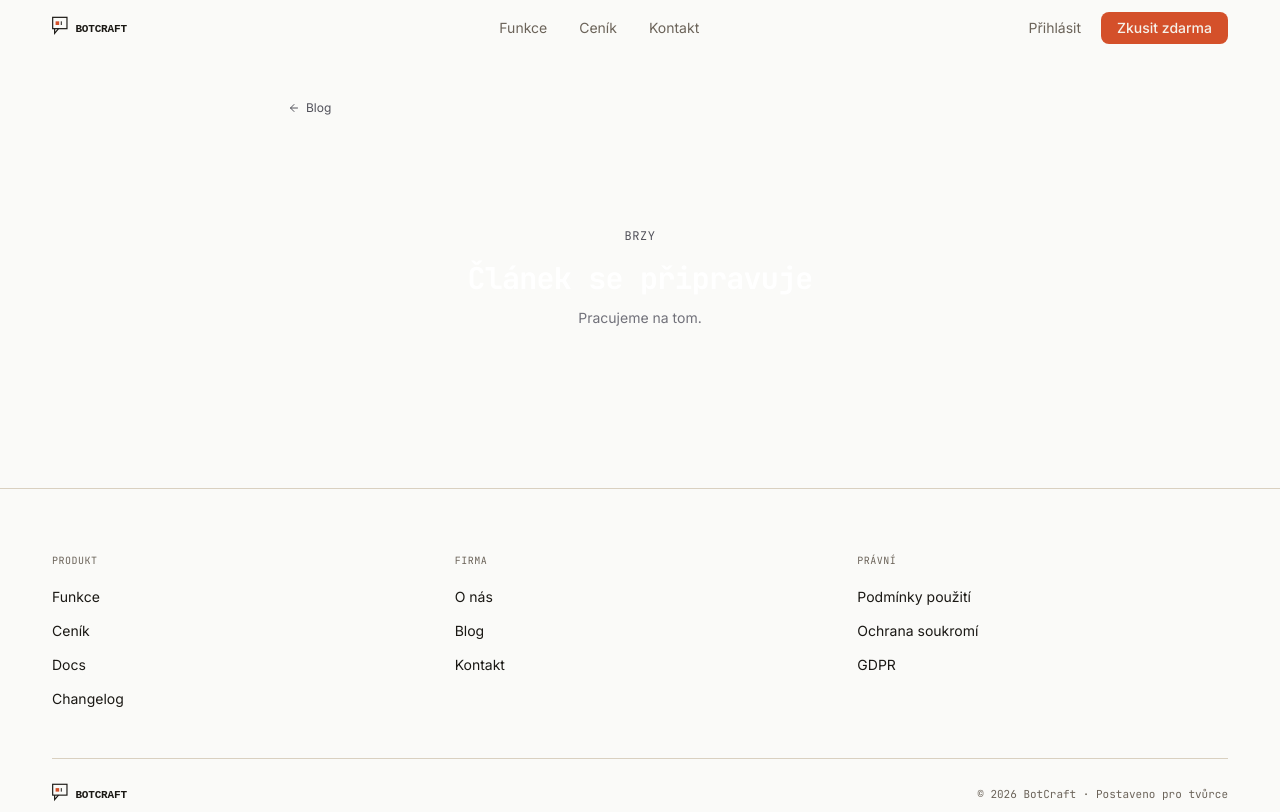
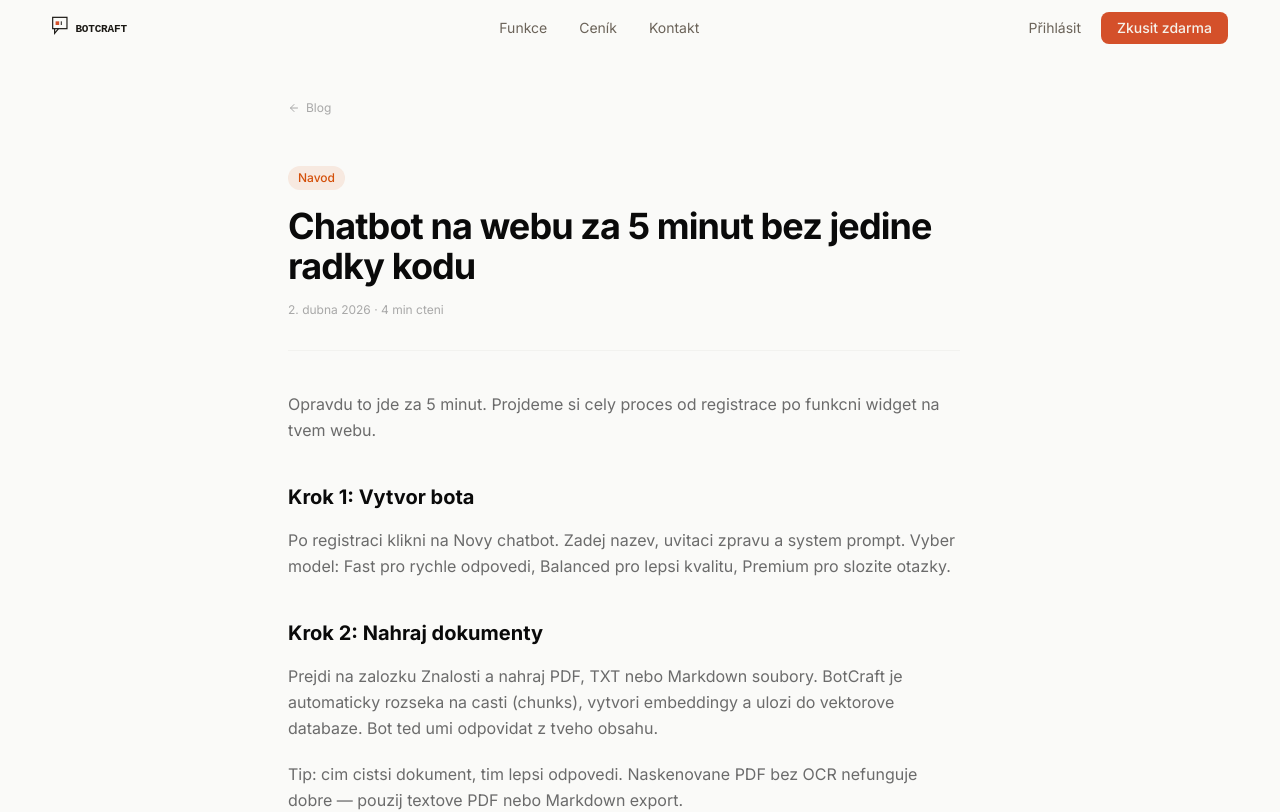
Before and after one commit to bador108/botcraft, a Next.js app: page /blog/chatbot-na-webu-bez-kodu in a window 1280 px wide. Shown: the top 812 px of the page. Built offline with nearby package versions, Linux system fonts and the light colour scheme; no server answers.

Commit message:
feat: blog [slug] — plny obsah 4 clanku, bone/ink tema
System prompt guide, RAG vs fine-tuning, embed tutorial, pricing learnings.
Nahrazuje placeholder "Clanek se pripravuje".

Co-Authored-By: Claude Sonnet 4.6 <noreply@anthropic.com>

```diff
--- a/src/app/(content)/blog/[slug]/page.tsx
+++ b/src/app/(content)/blog/[slug]/page.tsx
@@ -1,29 +1,69 @@
 import type { Metadata } from 'next'
 import Link from 'next/link'
 import { ArrowLeft } from 'lucide-react'
+import { notFound } from 'next/navigation'
 
-export const metadata: Metadata = {
-  title: 'Blog — BotCraft',
+interface Post { title: string; date: string; readTime: string; tag: string; content: string }
+
+const posts: Record<string, Post> = {
+  'jak-napsat-dobry-system-prompt': {
+    title: 'Jak napsat system prompt, ktery chatbota skutecne nauci odpovidat',
+    date: '15. dubna 2026', readTime: '6 min', tag: 'Navod',
+    content: '<p>System prompt je nejdulezitejsi vec, kterou pro sveho chatbota napises. Vetsina lidi to podceni a pak se divi, proc bot odpovida mimo tema.</p><h2>Co system prompt dela</h2><p>System prompt dostane model pred kazdym rozhovorem. Rika mu: kdo jsi, co smis rikat, jak mas mluvit a co delat, kdyz nevis. Cim presnejsi instrukce, tim konzistentnejsi odpovedi.</p><h2>Nejcastejsi chyba: prilis obecny prompt</h2><p><strong>Spatne:</strong></p><pre>Jsi asistent pro nas e-shop.</pre><p><strong>Dobre:</strong></p><pre>Jsi zakaznicka podpora e-shopu MujShop.cz. Odpovidej strucne, vzdy cesky. Pokud otazka nesouvissi s objednavkami nebo produkty, zdvorile odmitni. Nikdy nevymyslej informace — pokud nevis, rekni to.</pre><h2>Struktura dobreho promptu</h2><ol><li><strong>Role:</strong> kdo je bot a pro koho pracuje</li><li><strong>Tema:</strong> co smi a nesmi resit</li><li><strong>Styl:</strong> ton, delka odpovedi, jazyk</li><li><strong>Fallback:</strong> co delat, kdyz nezna odpoved</li></ol><h2>Testuj a iteruj</h2><p>Kazdy prompt si odzkousej alespon 10 ruznymi otazkami. Sleduj, kdy selze, a pridej instrukci pro ten pripad. Dobre prompty vznikaji iteraci, ne na prvni pokus.</p>',
+  },
+  'rag-vs-fine-tuning': {
+    title: 'RAG vs. fine-tuning: Kdy se co vyplati (a proc skoro vzdy RAG)',
+    date: '8. dubna 2026', readTime: '8 min', tag: 'Technicke',
+    content: '<p>Kdyz lidem reknu, ze BotCraft stavi na RAG a ne na fine-tuningu, prvni reakce byva: &bdquo;Ale fine-tuning musi byt lepsi, ne?&ldquo; Neni to tak jednoduche.</p><h2>Co je RAG</h2><p>RAG (Retrieval-Augmented Generation) funguje tak, ze pred kazdou odpovedi model dostane relevantni vynatky z tvych dokumentu. Bot nehledisi do naucenych vah, ale do zivych dat v kontextu. Vysledek: aktualni, konkretni odpovedi bez halucinaci.</p><h2>Co je fine-tuning</h2><p>Fine-tuning pretrenuje vahy modelu na tvych datech. Potrebujes stovky kvalitnich prikladu, pretrenovanisi stoji penize, a pokud data aktualizujes — musi trénovat znovu.</p><h2>Kdy RAG, kdy fine-tuning</h2><ul><li>Odpovidash z dokumentu, FAQ, manualu &rarr; <strong>RAG</strong></li><li>Data se meni nebo pribyvayi &rarr; <strong>RAG</strong></li><li>Chces konkretni fakta bez halucinaci &rarr; <strong>RAG</strong></li><li>Chces specificky ton nebo styl psani &rarr; <strong>Fine-tuning</strong></li><li>Mas 1000+ kvalitnich prikladu &rarr; <strong>Fine-tuning</strong></li></ul><h2>Proc jsme zvolili RAG</h2><p>Pro 95 % zakazniku je cil stejny: bot ma znat jejich produkty a odpovidat z nich. RAG to zvladne za par minut bez jakehokoli trenovani. Fine-tuning ma smysl, ale je to jiny nastroj pro jiny problem.</p>',
+  },
+  'chatbot-na-webu-bez-kodu': {
+    title: 'Chatbot na webu za 5 minut bez jedine radky kodu',
+    date: '2. dubna 2026', readTime: '4 min', tag: 'Navod',
+    content: '<p>Opravdu to jde za 5 minut. Projdeme si cely proces od registrace po funkcni widget na tvem webu.</p><h2>Krok 1: Vytvor bota</h2><p>Po registraci klikni na Novy chatbot. Zadej nazev, uvitaci zpravu a system prompt. Vyber model: Fast pro rychle odpovedi, Balanced pro lepsi kvalitu, Premium pro slozite otazky.</p><h2>Krok 2: Nahraj dokumenty</h2><p>Prejdi na zalozku Znalosti a nahraj PDF, TXT nebo Markdown soubory. BotCraft je automaticky rozseka na casti (chunks), vytvori embeddingy a ulozi do vektorove databaze. Bot ted umi odpovidat z tveho obsahu.</p><p>Tip: cim cistsi dokument, tim lepsi odpovedi. Naskenovane PDF bez OCR nefunguje dobre — pouzij textove PDF nebo Markdown export.</p><h2>Krok 3: Embed na web</h2><p>Prejdi na zalozku Integrace a zkopiruj script tag:</p><pre>&lt;script src="https://botcraft.app/widget.js" data-bot-id="tvuj-bot-id" defer&gt;&lt;/script&gt;</pre><p>Vloz ho pred uzaviraci body tag na svem webu. Chat bublina se okamzite objevi v pravem rohu.</p><h2>Co dal</h2><p>V nastaveni bota muzes zmenit barvu widgetu, pozici, uvitaci zpravu a avatar. V analytice vidis kolik zprav bot zodpovedel a kde selhal.</p>',
+  },
+  'co-jsme-zjistili-o-pricingu': {
+    title: 'Proc jsme presli z tri planu na ctyri — a co jsme se naucili o pricing',
+    date: '25. brezen 2026', readTime: '5 min', tag: 'Byznys',
+    content: '<p>Puvodne jsme meli tri plany: Free, Pro a Business. Po trech mesicich jsme to prepracovali. Tady je uprimne proc.</p><h2>Problem s tremi plany</h2><p>Free plan konvertoval dobre. Problem byl prechod z Free na Pro — cena skocila z 0 na 490 Kc/mes a pro jednotlivce to byl prilis velky skok bez mezikroku. Vysledek: hodne lidi zustalo na Free a narazelo na limity.</p><h2>Co jsme zmenili</h2><p>Pridali jsme plan Maker mezi Free a Pro. Nizsi cena, mene chatbotu, ale dost pro freelancera. Tim jsme snizili barierů prvniho placeni. Zaroven jsme zpresnnili, co kazdy plan obsahuje — zadne zavadejici &bdquo;neomezeno&ldquo;.</p><h2>Co jsme se naucili</h2><ol><li><strong>Cenovy skok nad 300 Kc v jednom kroku zabi konverze.</strong></li><li><strong>Neomezene je lez, ktere zakaznici prokouknou.</strong> Radej rikej presna cisla.</li><li><strong>Free plan musi bolet, ne frustrovat.</strong> Limit ktery donuti k upgradu je jiny nez limit ktery uzivatele otravi.</li></ol><h2>Vysledek</h2><p>Konverze z Free na placene plany vzrostla o 34 % v prvnim mesici po zmene. Pricinge neni veda, ale je to iterace.</p>',
+  },
 }
 
-export default function BlogPostPage() {
+export async function generateMetadata({ params }: { params: Promise<{ slug: string }> }): Promise<Metadata> {
+  const { slug } = await params
+  const post = posts[slug]
+  if (!post) return { title: 'Clanek nenalezen — BotCraft' }
+  return { title: `${post.title} — BotCraft Blog`, description: post.title }
+}
+
+const TAG_COLORS: Record<string, string> = {
+  'Navod':    'text-[#D4500A] bg-[#D4500A]/10',
+  'Technicke':'text-[#2563EB] bg-[#2563EB]/10',
+  'Byznys':  'text-[#059669] bg-[#059669]/10',
+}
+
+export default async function BlogPostPage({ params }: { params: Promise<{ slug: string }> }) {
+  const { slug } = await params
+  const post = posts[slug]
+  if (!post) notFound()
+
   return (
-    <div>
-      <Link
-        href="/blog"
-        className="inline-flex items-center gap-1.5 text-xs text-zinc-600 hover:text-zinc-400 transition-colors mb-12"
-      >
+    <div className="max-w-2xl">
+      <Link href="/blog" className="inline-flex items-center gap-1.5 text-xs text-[#A8A8A8] hover:text-[#6B6B6B] transition-colors mb-12">
         <ArrowLeft className="h-3 w-3" />
         Blog
       </Link>
-
-      <div className="py-16 text-center">
-        <p className="font-mono text-xs text-zinc-600 uppercase tracking-wider mb-4">Brzy</p>
-        <h1 className="font-display text-3xl font-bold text-white tracking-tight mb-3">
-          Článek se připravuje
-        </h1>
-        <p className="text-sm text-zinc-500">Pracujeme na tom.</p>
+      <div className="mb-8">
+        <span className={`inline-block text-xs font-medium px-2.5 py-1 rounded-full mb-4 ${TAG_COLORS[post.tag] ?? 'text-[#6B6B6B] bg-[#F2F2EF]'}`}>
+          {post.tag}
+        </span>
+        <h1 className="text-3xl md:text-4xl font-bold text-[#0A0A0A] tracking-tight mb-4 leading-tight">{post.title}</h1>
+        <p className="text-xs text-[#A8A8A8]">{post.date} &middot; {post.readTime} cteni</p>
       </div>
+      <hr className="border-[#F2F2EF] mb-10" />
+      <div
+        className="[&>p]:text-[#6B6B6B] [&>p]:leading-relaxed [&>p]:mb-5 [&>h2]:text-xl [&>h2]:font-bold [&>h2]:text-[#0A0A0A] [&>h2]:mt-10 [&>h2]:mb-4 [&>ul]:list-disc [&>ul]:pl-5 [&>ul]:space-y-2 [&>ul]:mb-5 [&>ul>li]:text-[#6B6B6B] [&>ol]:list-decimal [&>ol]:pl-5 [&>ol]:space-y-2 [&>ol]:mb-5 [&>ol>li]:text-[#6B6B6B] [&_strong]:text-[#0A0A0A] [&>pre]:bg-[#F2F2EF] [&>pre]:text-[#0A0A0A] [&>pre]:rounded-xl [&>pre]:p-4 [&>pre]:text-sm [&>pre]:overflow-x-auto [&>pre]:mb-5 [&>pre]:font-mono [&>pre]:whitespace-pre-wrap"
+        dangerouslySetInnerHTML={{ __html: post.content }}
+      />
     </div>
   )
 }
```
